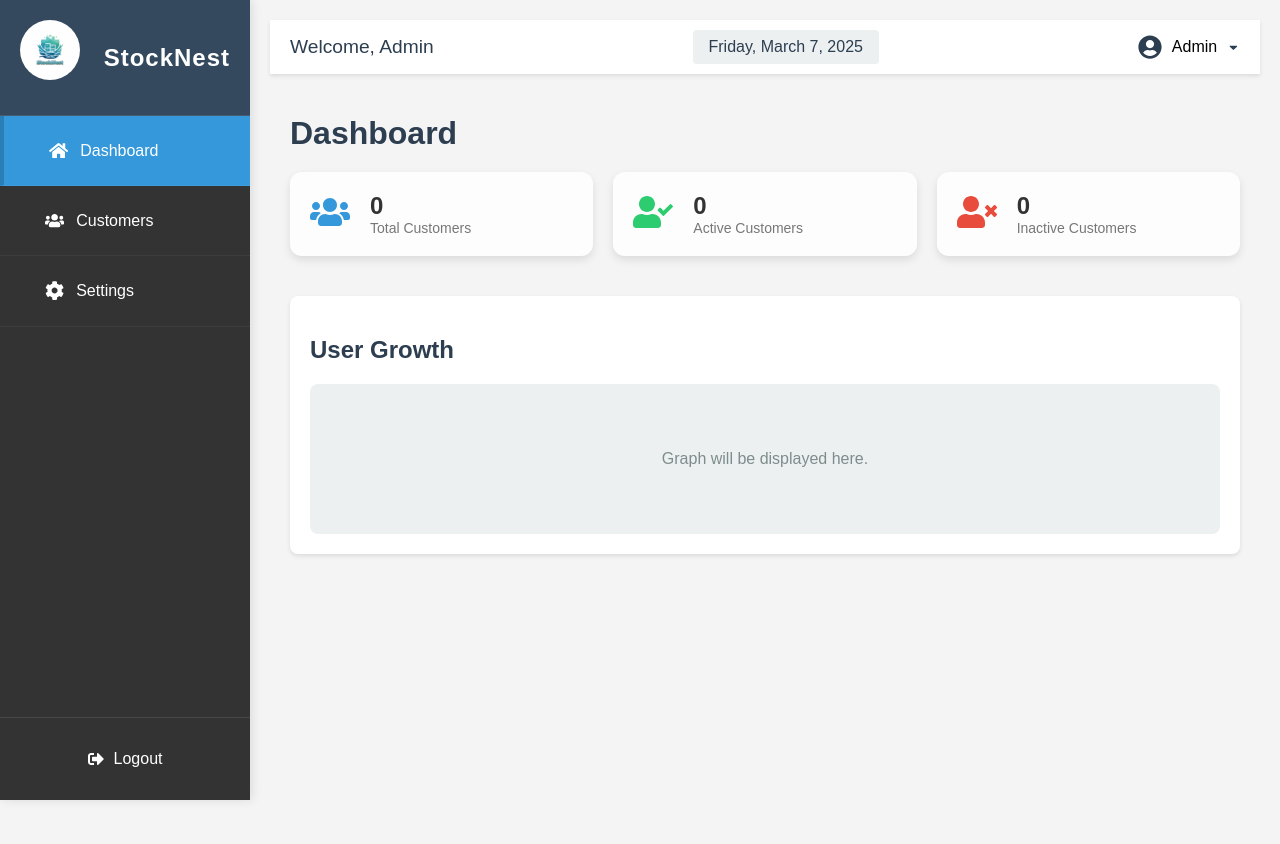
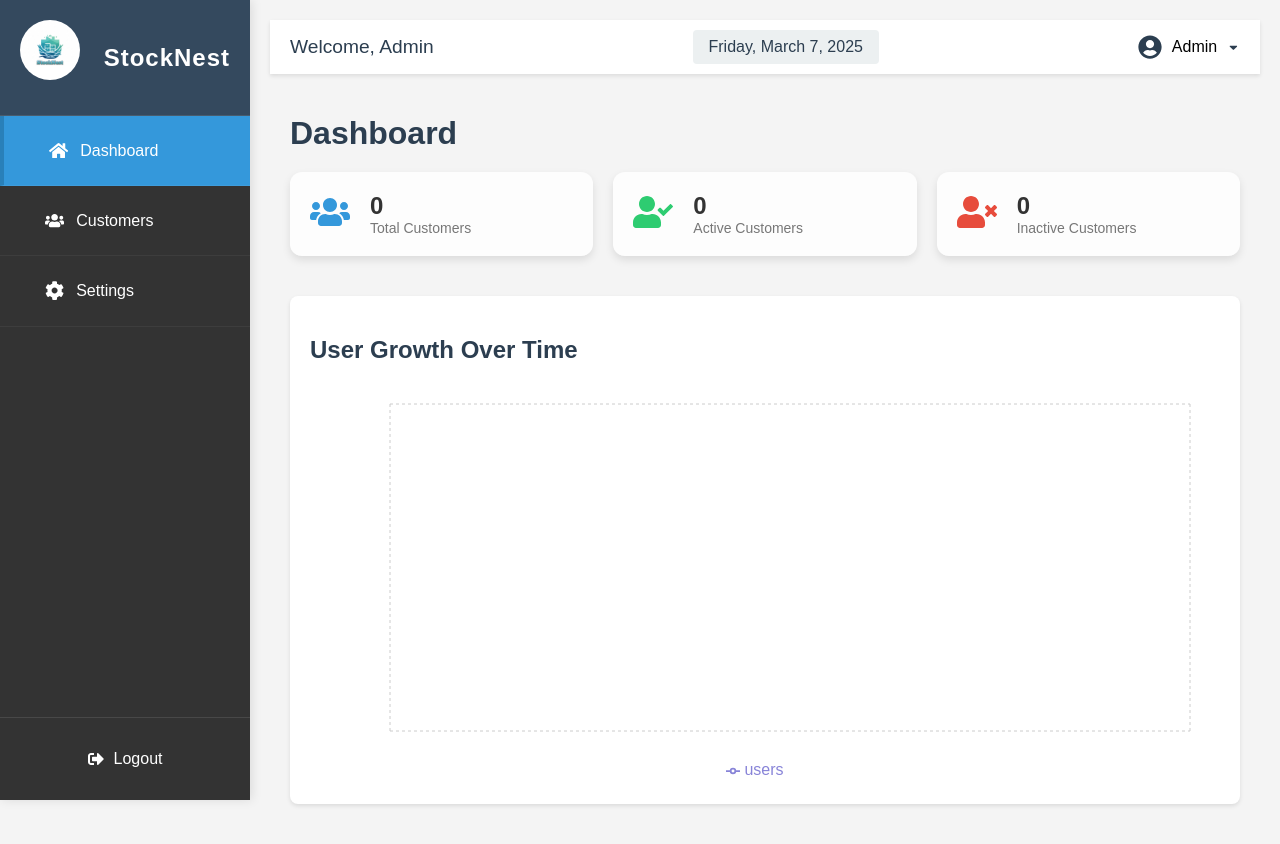
Before and after one commit to priyanshi7604/inventory-admin, a React (Create React App) app: page /dashboard in a window 1280 px wide. Before the commit the page ends 800 px from the top, so only its background shows below. Built offline with nearby package versions, Linux system fonts and the light colour scheme; no server answers.

Commit message:
Graph Implimented in Dashboard

```diff
--- a/package.json
+++ b/package.json
@@ -14,6 +14,7 @@
     "react-router-dom": "^7.2.0",
     "react-scripts": "5.0.1",
     "react-toastify": "^11.0.5",
+    "recharts": "^2.15.1",
     "web-vitals": "^2.1.4"
   },
   "scripts": {
--- a/src/components/Dashboard.jsx
+++ b/src/components/Dashboard.jsx
@@ -1,21 +1,27 @@
 import React, { useEffect, useState } from "react";
 import { FaUsers, FaUserCheck, FaUserTimes } from "react-icons/fa";
-import "../styles/Dashboard.css";
+import { LineChart, Line, XAxis, YAxis, CartesianGrid, Tooltip, Legend, ResponsiveContainer } from "recharts";
 import axios from "axios";
 import { Url, config } from "../Url";
+import "../styles/Dashboard.css";
 
 const Dashboard = () => {
-    // Static data for cards
+    // State for card data
     const [customerCount, setCustomerCount] = useState(0);
     const [customerActiveCount, setCustomerActiveCount] = useState(0);
     const [customerInactiveCount, setCustomerInactiveCount] = useState(0);
 
-    // Fetch counts for cards
+    // State for graph data
+    const [userGrowthData, setUserGrowthData] = useState([]);
+
+    // Fetch counts for cards and graph data
     const fetchCounts = async () => {
         try {
-          const response = await axios.get(`${Url}/user`, config);
+            const response = await axios.get(`${Url}/user/data`, config);
+            if (response.data.success) {
                 const users = response.data.payload;
 
+                // Calculate active and inactive users
                 const activeUsers = users.filter(user => user.isActive).length;
                 const inactiveUsers = users.filter(user => !user.isActive).length;
 
@@ -23,6 +29,39 @@ const Dashboard = () => {
                 setCustomerActiveCount(activeUsers);
                 setCustomerInactiveCount(inactiveUsers);
 
+                // Prepare data for the graph
+                const growthData = users
+                    .map(user => {
+                        // Parse the createdAt field into a Date object
+                        const createdAtDate = new Date(user.createdAt);
+
+
+                        // Check if the date is valid
+                        if (isNaN(createdAtDate.getTime())) {
+                            console.error("Invalid Date:", user.createdAt);
+                            return null;
+                        }
+
+                        // Format the date as dd/mm/yyyy
+                        const formattedDate = createdAtDate.toLocaleDateString("en-GB", {
+                            day: "2-digit",
+                            month: "2-digit",
+                            year: "numeric",
+                        });
+
+                        return {
+                            date: formattedDate,
+                            users: users.filter(u => new Date(u.createdAt) <= createdAtDate).length, // Cumulative count
+                        };
+                    })
+                    .filter(entry => entry !== null)
+                    .sort((a, b) => new Date(a.date.split("/").reverse().join("-")) - new Date(b.date.split("/").reverse().join("-"))); // Sort by date
+
+                // Debugging: Log the final graph data
+                console.log("Graph Data:", growthData);
+
+                setUserGrowthData(growthData);
+            }
         } catch (error) {
             console.error("Error fetching counts:", error);
         }
@@ -31,6 +70,7 @@ const Dashboard = () => {
     useEffect(() => {
         fetchCounts();
     }, []);
+
     return (
         <div className="dashboard">
             <h1>Dashboard</h1>
@@ -74,12 +114,22 @@ const Dashboard = () => {
                 </div>
             </div>
 
-            {/* Graph Placeholder */}
+            {/* Graph */}
             <div className="graph-container">
-                <h2>User Growth</h2>
-                <div className="graph-placeholder">
-                    <p>Graph will be displayed here.</p>
-                </div>
+                <h2>User Growth Over Time</h2>
+                <ResponsiveContainer width="100%" height={400}>
+                    <LineChart
+                        data={userGrowthData}
+                        margin={{ top: 20, right: 30, left: 20, bottom: 5 }}
+                    >
+                        <CartesianGrid strokeDasharray="3 3" />
+                        <XAxis dataKey="date" />
+                        <YAxis />
+                        <Tooltip />
+                        <Legend />
+                        <Line type="monotone" dataKey="users" stroke="#8884d8" activeDot={{ r: 8 }} />
+                    </LineChart>
+                </ResponsiveContainer>
             </div>
         </div>
     );
```
Also changed, not shown: 1 other file (tests, documents, lock files or other folders). Lines whose indentation alone changed are shown as unchanged.
